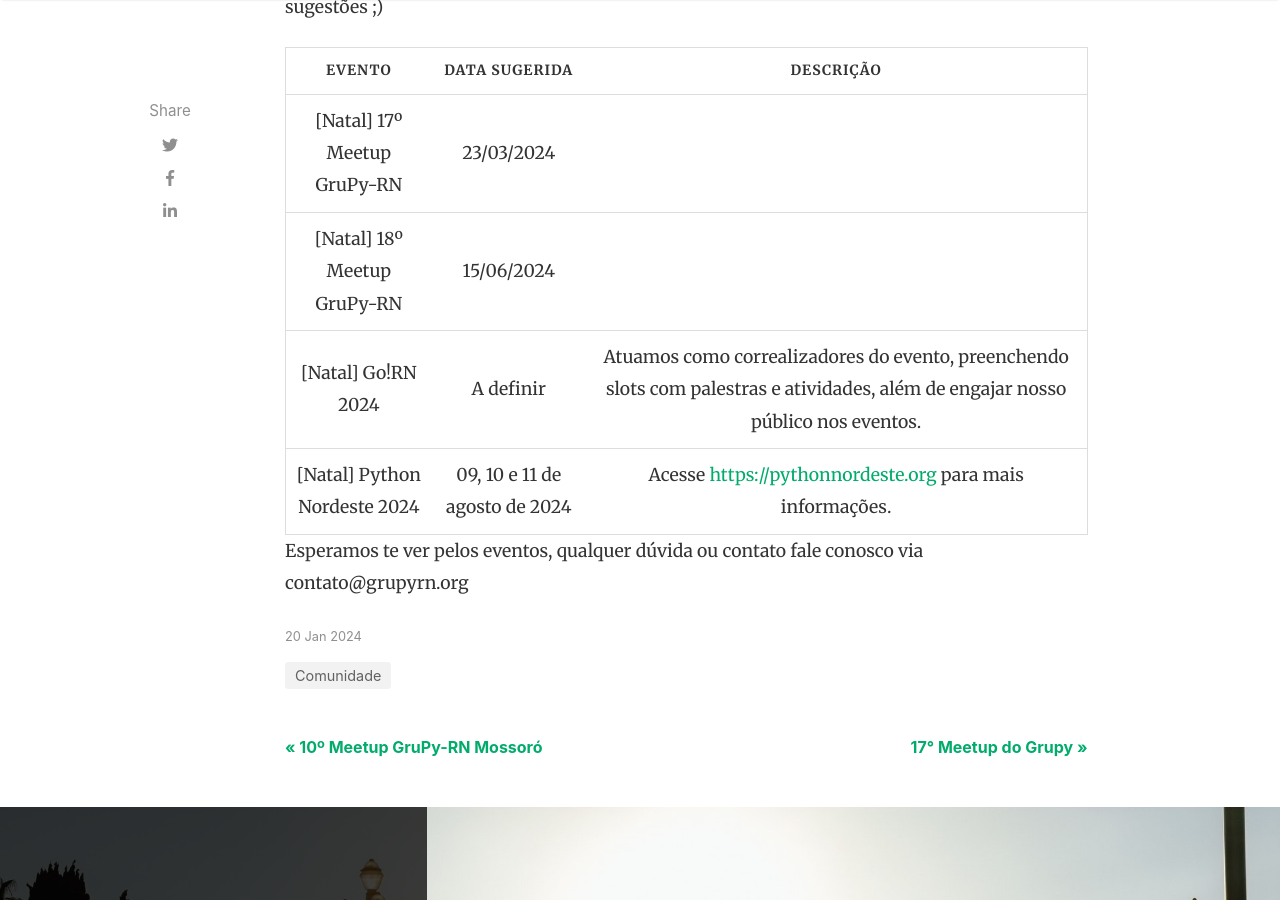
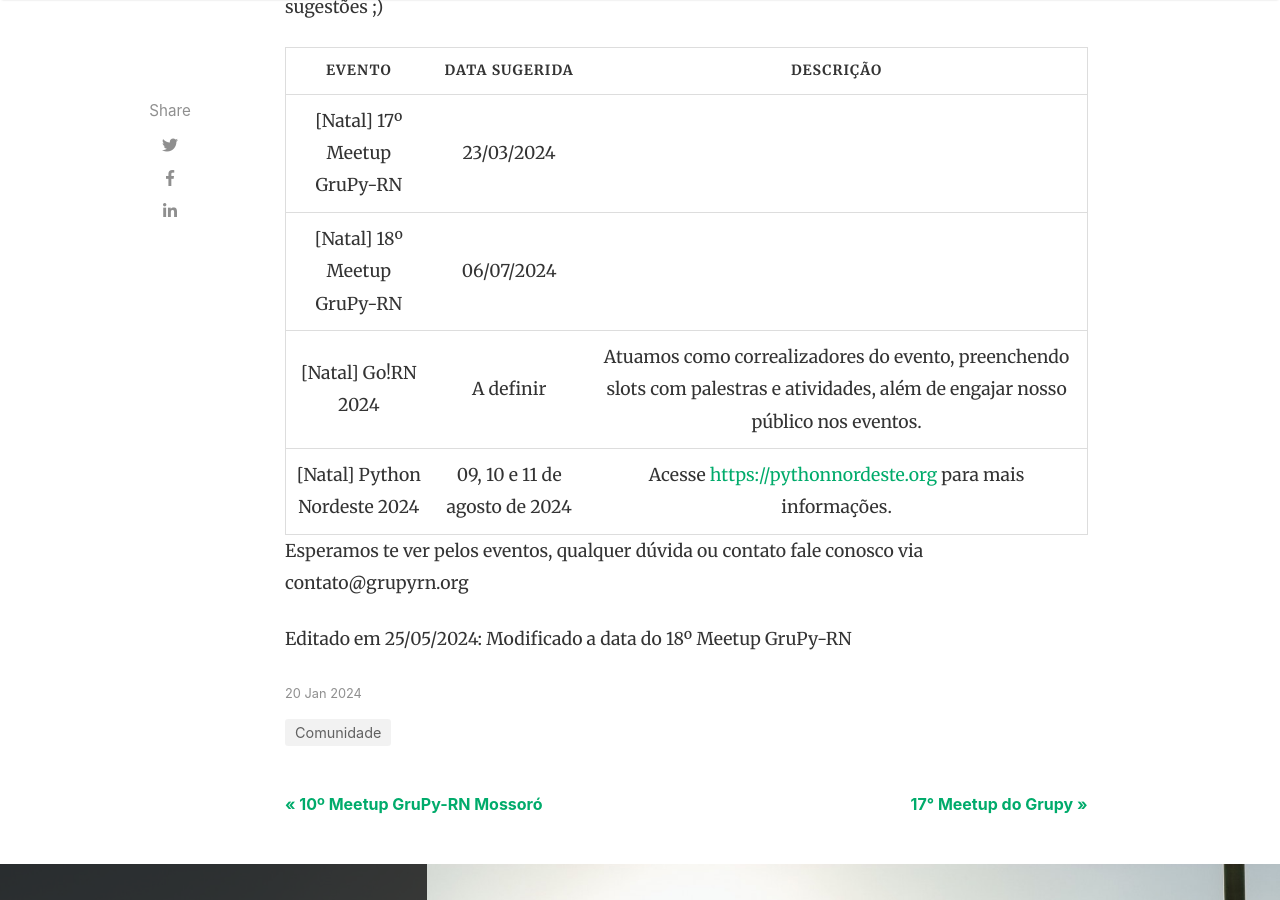
Before and after one commit to grupyrn/blog, a Jekyll site: the page built from _posts/2024-01-20-ola-2024.md, in a window 1280 px wide and 900 px high, scrolled down 2361 px. Built offline with Jekyll 4.4.1, drawn with Linux system fonts in a browser that asks for light colours; nearby versions of some CDN libraries; comment, search, counter and statistics services are not loaded.

Commit message:
Update ola-2024 blog post

```diff
--- a/_posts/2024-01-20-ola-2024.md
+++ b/_posts/2024-01-20-ola-2024.md
@@ -56,8 +56,10 @@
 | Evento | Data sugerida | Descrição |
 | ------ | ------------- | --------- |
 | [Natal] 17º Meetup GruPy-RN | 23/03/2024 | |
-| [Natal] 18º Meetup GruPy-RN | 15/06/2024 | |
+| [Natal] 18º Meetup GruPy-RN | 06/07/2024 | |
 | [Natal] Go!RN 2024 | A definir | Atuamos como correalizadores do evento, preenchendo slots com palestras e atividades, além de engajar nosso público nos eventos. |
 | [Natal] Python Nordeste 2024 | 09, 10 e 11 de agosto de 2024 | Acesse [https://pythonnordeste.org](https://pythonnordeste.org) para mais informações. |
 
 Esperamos te ver pelos eventos, qualquer dúvida ou contato fale conosco via contato@grupyrn.org
+
+Editado em 25/05/2024: Modificado a data do 18º Meetup GruPy-RN
```
